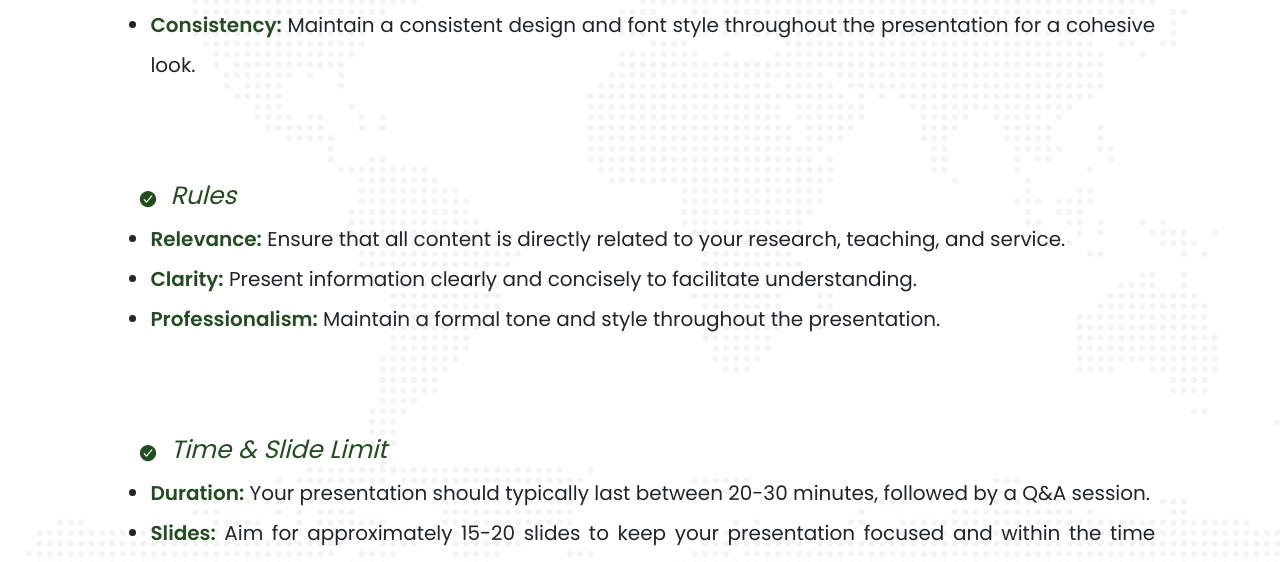
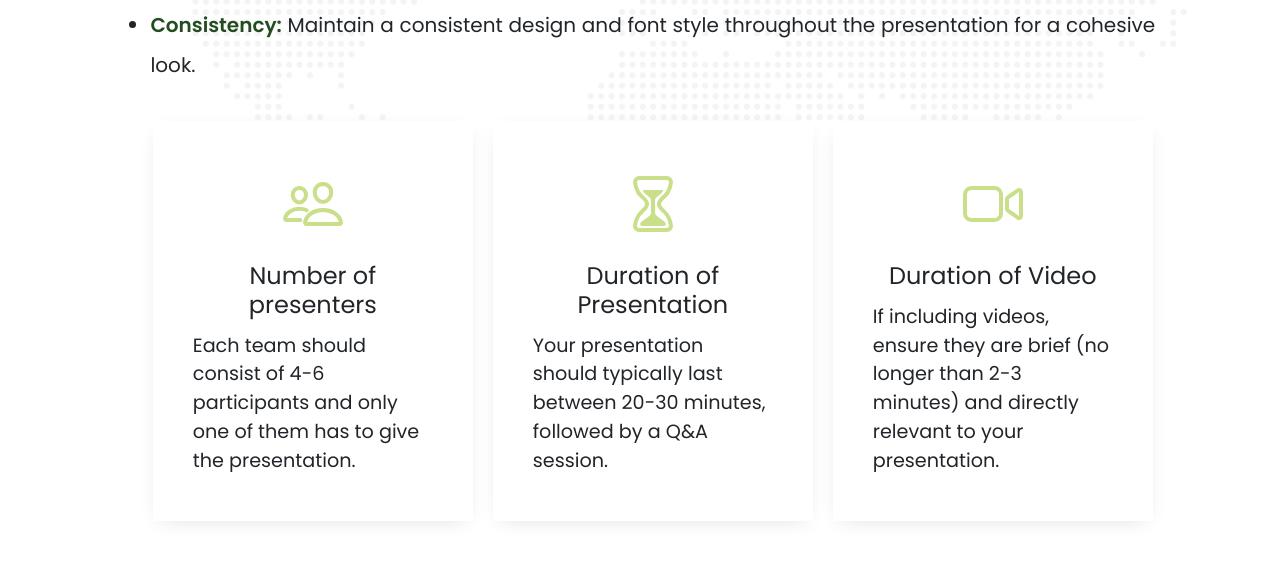
Before and after one commit to pranav8doshi/Conference-Webiste, a plain HTML site: page events.html in a window 1280 px wide. Shown: the part 2306-2868 px from the top of the page. Drawn offline with nearby package versions, Linux system fonts and the light colour scheme; files whose address does not match are found by name.

Commit message:
Upadted events page

```diff
--- a/events.html
+++ b/events.html
@@ -322,7 +322,7 @@
 
 
 
-                <div class="">
+                <!-- <div class="">
                     <div class="section-header">
                         <ion-icon name="checkmark-circle"></ion-icon>
                         <h2>Rules</h2>
@@ -371,10 +371,48 @@
                             during the presentation.</li>
                     </ul>
                 </div>
+ -->
+            </div>
+        </div>
 
+        <div class="gd-parameter">
+            <ul class="service-list">
+                <li>
+                    <div class="service-card">
+                        <div class="card-icon">
+                            <ion-icon name="people-outline"></ion-icon>
+                        </div>
+                        <h3 class="h3 card-title">Number of presenters</h3>
+                        <p class="card-text">
+                            Each team should consist of 4-6 participants and only one of them has to give the presentation.
+                        </p>
+                    </div>
+                </li>
 
-            </div>
+                <li>
+                    <div class="service-card">
+                        <div class="card-icon">
+                            <ion-icon name="hourglass-outline"></ion-icon>
+                        </div>
+                        <h3 class="h3 card-title">Duration of Presentation</h3>
+                        <p class="card-text">
+                            Your presentation should typically last between 20-30 minutes, followed by a Q&A session.
+                        </p>
+                    </div>
+                </li>
 
+                <li>
+                    <div class="service-card">
+                        <div class="card-icon">
+                            <ion-icon name="videocam-outline"></ion-icon>
+                        </div>
+                        <h3 class="h3 card-title">Duration of Video</h3>
+                        <p class="card-text">
+                            If including videos, ensure they are brief (no longer than 2-3 minutes) and directly relevant to your presentation.
+                        </p>
+                    </div>
+                </li>
+            </ul>
         </div>
 
         <!-- Group Discussions -->
@@ -507,19 +545,19 @@
                         <h4>Quick Links</h4>
                         <ul>
                             <li><i class="bi bi-chevron-right"></i> <a href="./index.php">Home</a></li>
-                            <li><i class="bi bi-chevron-right"></i> <a href="./team/team_2022/index.html">About</a>
+                            <li><i class="bi bi-chevron-right"></i> <a href="./about.html">About</a>
                             </li>
-                            <li><i class="bi bi-chevron-right"></i> <a href="./Calender/cal.html">Events</a></li>
+                            <li><i class="bi bi-chevron-right"></i> <a href="./events.html">Events</a></li>
                         </ul>
                     </div>
 
                     <div class="col-lg-4 col-md-6 footer-links">
                         <h4>Important Links</h4>
                         <ul>
-                            <li><i class="bi bi-chevron-right"></i> <a href="./flagship/flagship.html">Registrations</a>
+                            <li><i class="bi bi-chevron-right"></i> <a href="./registration.html">Registrations</a>
                             </li>
-                            <li><i class="bi bi-chevron-right"></i> <a href="./GP2/index.php">Sponsors</a></li>
-                            <li><i class="bi bi-chevron-right"></i> <a href="./nss/nss.html">Contact</a></li>
+                            <li><i class="bi bi-chevron-right"></i> <a href="./Sponsors.html">Sponsors</a></li>
+                            <li><i class="bi bi-chevron-right"></i> <a href="./contactUs.html">Contact</a></li>
                         </ul>
                     </div>
 
```
